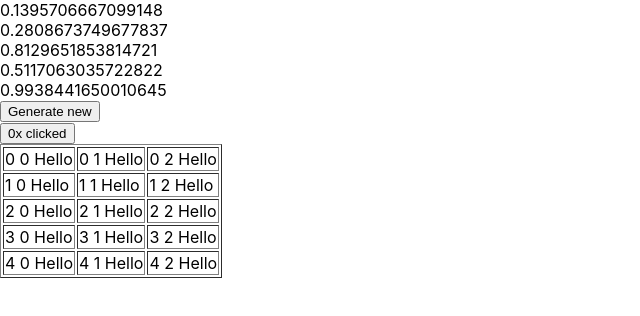
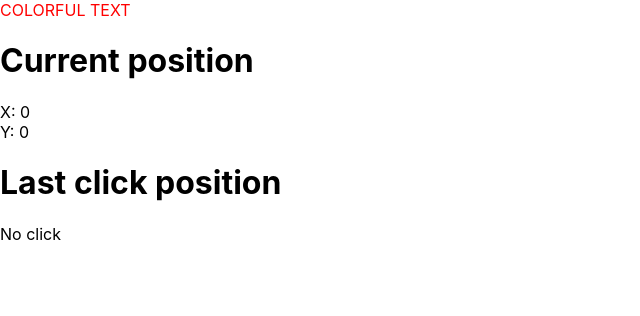
Before and after one commit to MartinNuc/react-course-2023-03-23, a React (Create React App) app: page / in a window 1280 px wide. Shown: the top 316 px of the page, without its empty margins (0-640 px from the left). Built offline with nearby package versions, Linux system fonts and the light colour scheme.

Commit message:
use effect and mouse position

```diff
--- a/src/App.js
+++ b/src/App.js
@@ -1,13 +1,9 @@
 import './App.css';
-import { Table } from './table/Table';
-import { CounterButton } from './counter-button/CounterButton';
-import {NumberGeneratorFn} from './number-generator/NumberGeneratorFn';
+import {MousePosition} from './use-effect/MousePosition';
 
 function App() {
   return <>
-    <NumberGeneratorFn pregeneratedCount={5} />
-    <CounterButton />
-    <Table rows={5} columns={3} />
+    <MousePosition />
   </>;
 }
 
--- /dev/null
+++ b/src/use-effect/MousePosition.js
@@ -0,0 +1,51 @@
+import { useState, useEffect } from 'react';
+import style from './MousePosition.module.css';
+
+export const MousePosition = () => {
+  const [coordinates, setCoordinates] = useState({ x: 0, y: 0 });
+  const [lastClickCoordinates, setLastClickCoordinates] = useState(null);
+
+  useEffect(() => {
+    const handler = (event) => setCoordinates({
+      x: event.clientX,
+      y: event.clientY,
+    });
+
+    window.addEventListener('mousemove', handler);
+
+    return () => window.removeEventListener('mousemove', handler);
+  }, []);
+
+  useEffect(() => {
+    const handler = (event) => setLastClickCoordinates({
+      x: event.clientX,
+      y: event.clientY,
+    });
+
+    window.addEventListener('click', handler);
+
+    return () => window.removeEventListener('click', handler);
+  }, []);
+
+  const isCursorOnTheLeftFromLastClick = coordinates.x < lastClickCoordinates?.x;
+
+  return <div>
+    <div className={isCursorOnTheLeftFromLastClick ? style.green : style.red}>
+      COLORFUL TEXT
+    </div>
+    <h1>Current position</h1>
+    <div>X: {coordinates.x}</div>
+    <div>Y: {coordinates.y}</div>
+    <h1>Last click position</h1>
+    {lastClickCoordinates ? (
+        <>
+          <div>X: {lastClickCoordinates.x}</div>
+          <div>Y: {lastClickCoordinates.y}</div>
+        </>
+      ) : (
+        <div>No click</div>
+      )
+    }
+
+  </div>
+}
--- /dev/null
+++ b/src/use-effect/MousePosition.module.css
@@ -0,0 +1,7 @@
+.red {
+  color: red;
+}
+
+.green {
+  color: green;
+}
```
